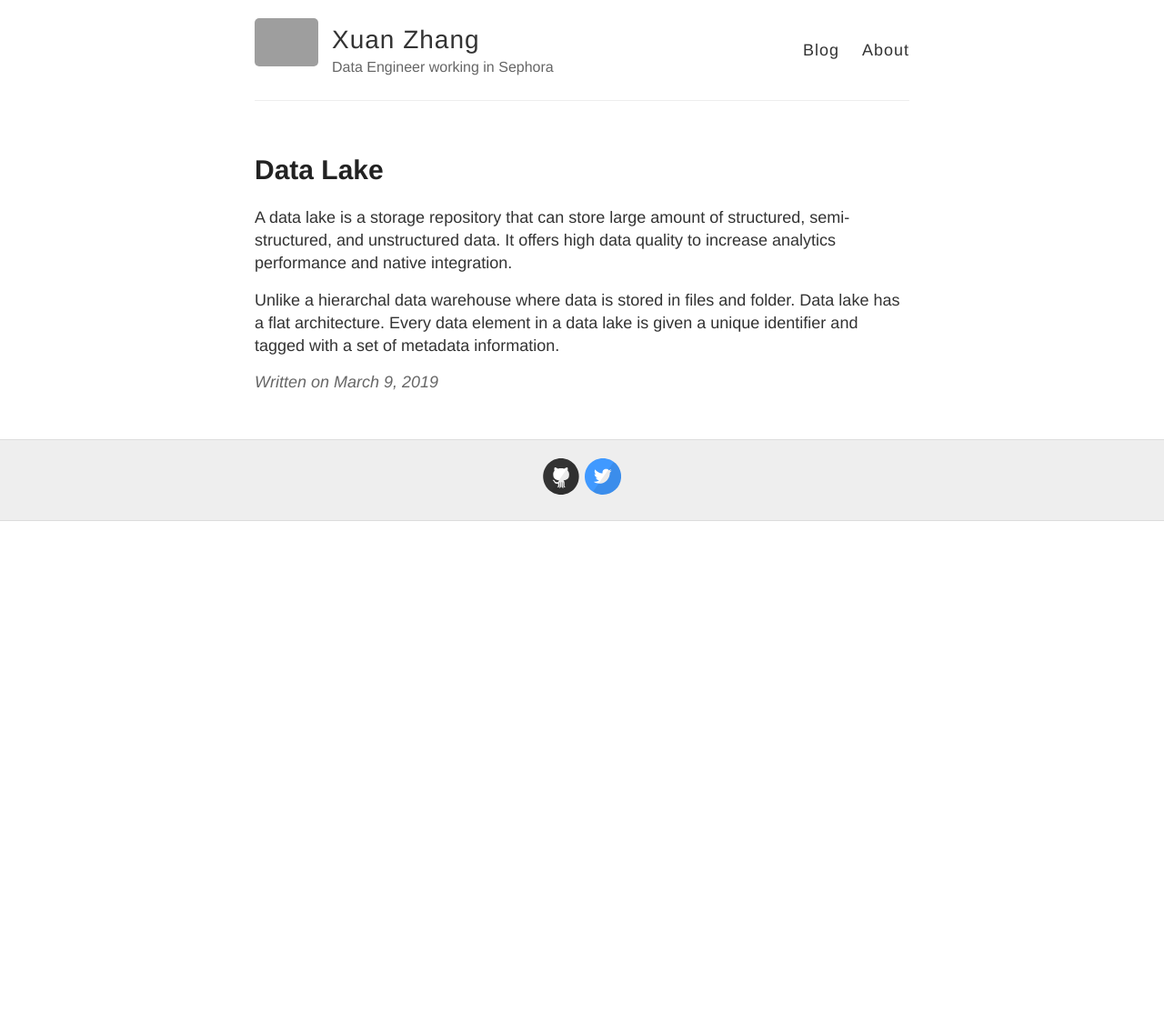
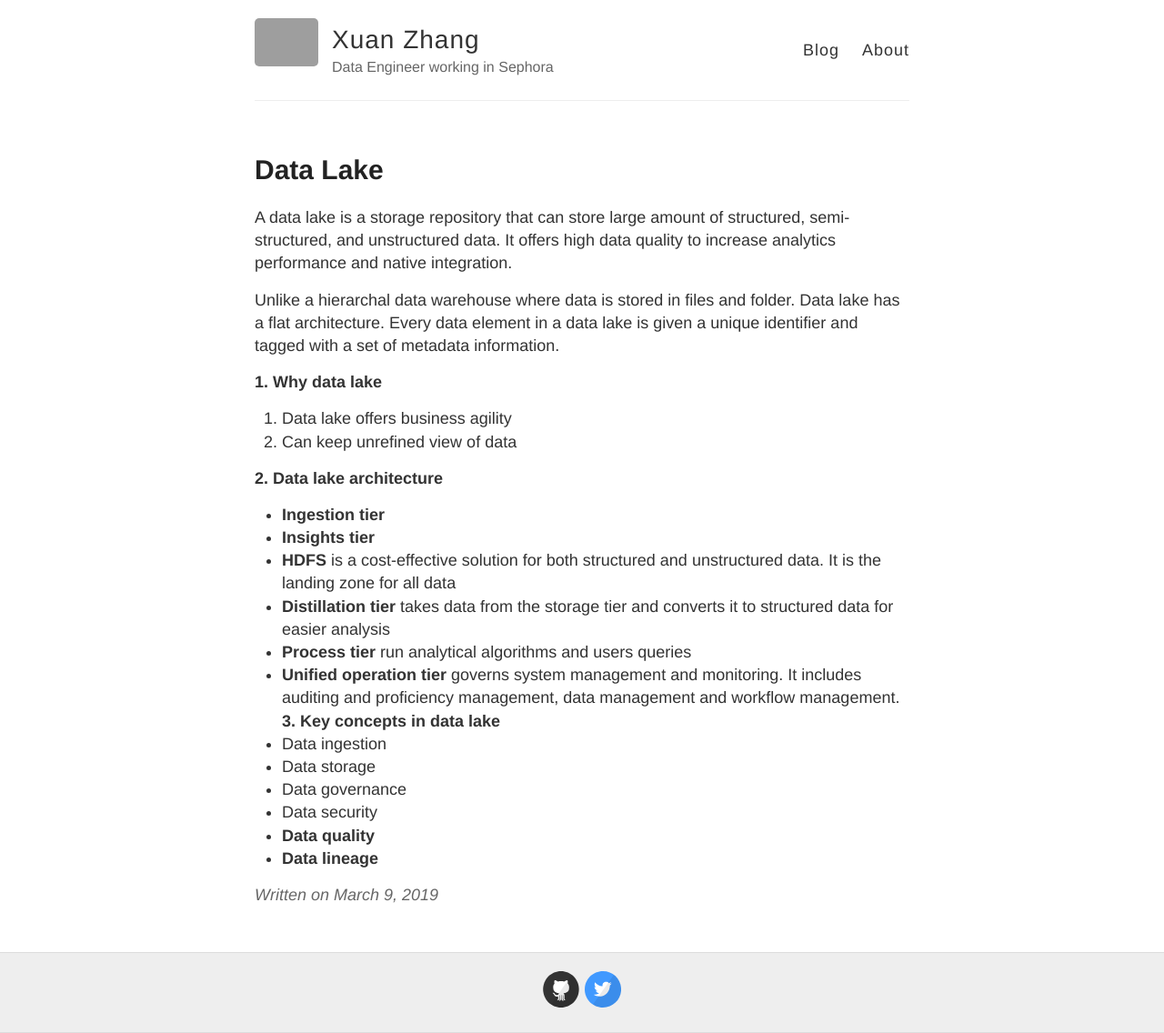
Before and after one commit to xuanz0216/xuanz0216.github.io, a Jekyll site: the page built from _posts/2019-3-9-Data-Lake.md, in a window 1280 px wide. Shown: the whole page at 91% size. Built offline with Jekyll 4.4.1, drawn with Linux system fonts in a browser that asks for light colours; before the commit the page ends 900 px from its top, so only the background shows below that; grey boxes are pictures that could not be loaded.

Commit message:
data lake

```diff
--- a/_posts/2019-3-9-Data-Lake.md
+++ b/_posts/2019-3-9-Data-Lake.md
@@ -8,3 +8,22 @@ category: Data Warehouse
 A data lake is a storage repository that can store large amount of structured, semi-structured, and unstructured data. It offers high data quality to increase analytics performance and native integration.
 
 Unlike a hierarchal data warehouse where data is stored in files and folder. Data lake has a flat architecture. Every data element in a data lake is given a unique identifier and tagged with a set of metadata information.
+
+**1. Why data lake**
+1. Data lake offers business agility
+2. Can keep unrefined view of data
+
+**2. Data lake architecture**
+* **Ingestion tier**
+* **Insights tier**
+* **HDFS** is a cost-effective solution for both structured and unstructured data. It is the landing zone for all data
+* **Distillation tier** takes data from the storage tier and converts it to structured data for easier analysis
+* **Process tier** run analytical algorithms and users queries
+* **Unified operation tier** governs system management and monitoring. It includes auditing and proficiency management, data management and workflow management.
+**3. Key concepts in data lake**
+* Data ingestion
+* Data storage
+* Data governance
+* Data security
+* **Data quality**
+* **Data lineage**
```
